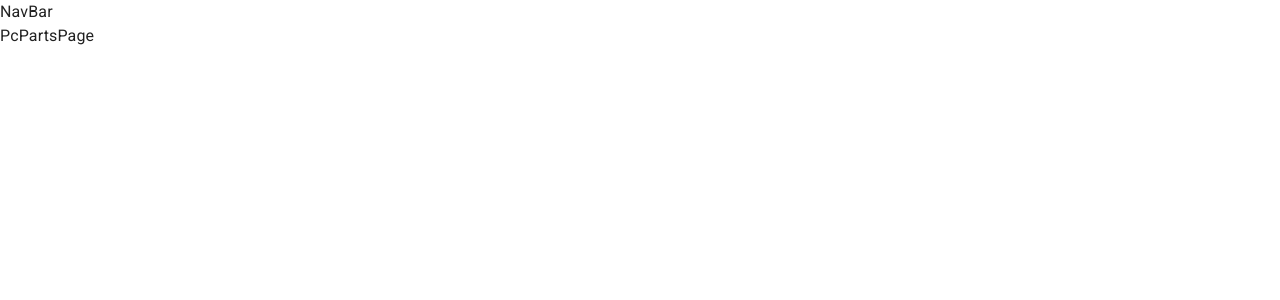
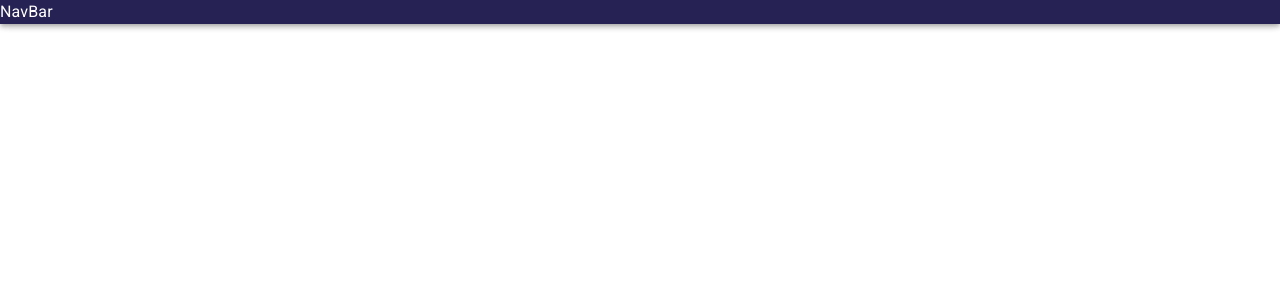
Before and after one commit to josafath597/PcPartsCardenas, a React (Create React App) app: page /home in a window 1280 px wide. Shown: the top 300 px of the page. Built offline with nearby package versions, Linux system fonts and the light colour scheme.

Commit message:
Creando NavBar

```diff
--- a/src/PcPartsApp.jsx
+++ b/src/PcPartsApp.jsx
@@ -1,12 +1,13 @@
 import { AppRouter } from './router/AppRouter'
 import { AppTheme } from './theme'
-import { NavBar } from './ui/NavBar'
+import { UiLayout } from './ui/layout/UiLayout'
 
 export const PcPartsApp = () => {
   return (
     <AppTheme>
-      <NavBar />
-      <AppRouter/>
+      <UiLayout>
+        <AppRouter/>
+      </UiLayout>
     </AppTheme>
   )
 }
--- a/src/ui/NavBar.jsx
+++ /dev/null
@@ -1,7 +0,0 @@
-import React from 'react'
-
-export const NavBar = () => {
-  return (
-    <div>NavBar</div>
-  )
-}
--- /dev/null
+++ b/src/ui/components/NavBar.jsx
@@ -0,0 +1,10 @@
+import { AppBar } from '@mui/material'
+import React from 'react'
+
+export const NavBar = () => {
+  return (
+    <AppBar>
+      NavBar
+    </AppBar>
+  )
+}
--- /dev/null
+++ b/src/ui/layout/UiLayout.jsx
@@ -0,0 +1,15 @@
+import { Box } from "@mui/material"
+import { NavBar } from "../components/NavBar"
+
+export const UiLayout = ({children}) => {
+  return (
+    <Box sx={{
+        display: 'flex',
+        flexDirection: 'column'
+    }}>
+
+        <NavBar />
+        {children}
+    </Box>
+  )
+}
```
